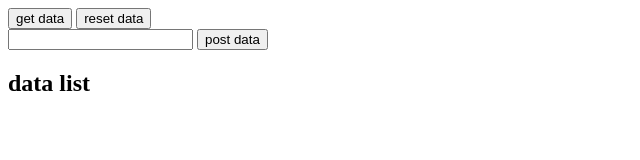
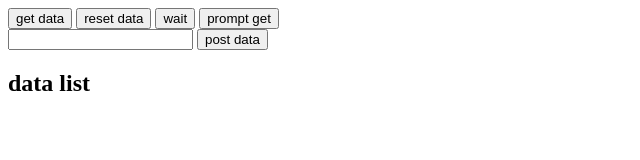
Before and after one commit to ykyk3/htmx-test, a website: page src/index.html in a window 1280 px wide. Shown: the whole page, without its empty margins (0-640 px from the left). Drawn offline with Linux system fonts and the light colour scheme.

Commit message:
気になるオプションを試す

```diff
--- a/src/index.html
+++ b/src/index.html
@@ -6,6 +6,11 @@
     <title>エトハエムエックス</title>
   </head>
   <body>
+    <style>
+      :disabled {
+        background-color: darkred;
+      }
+    </style>
     <script src="https://unpkg.com/htmx.org@1.9.10"></script>
     <button hx-get="/data" hx-target="[data-list]" hx-swap="innerHTML">
       get data
@@ -13,6 +18,17 @@
     <button hx-delete="/reset" hx-target="[data-list]" hx-swap="innerHTML">
       reset data
     </button>
+    <button hx-get="/wait" hx-target="[data-list]" hx-disabled-elt="this">
+      wait
+    </button>
+    <button
+      hx-get="/data"
+      hx-target="[data-list]"
+      hx-prompt="Hx-Promptヘッダーに入力値を含むらしい"
+    >
+      prompt get
+    </button>
+
     <form>
       <input type="text" name="value" />
       <button hx-post="/data" hx-target="[data-list]" hx-swap="innerHTML">
```
Also changed, not shown: src/server.js (+6 -1 lines).
